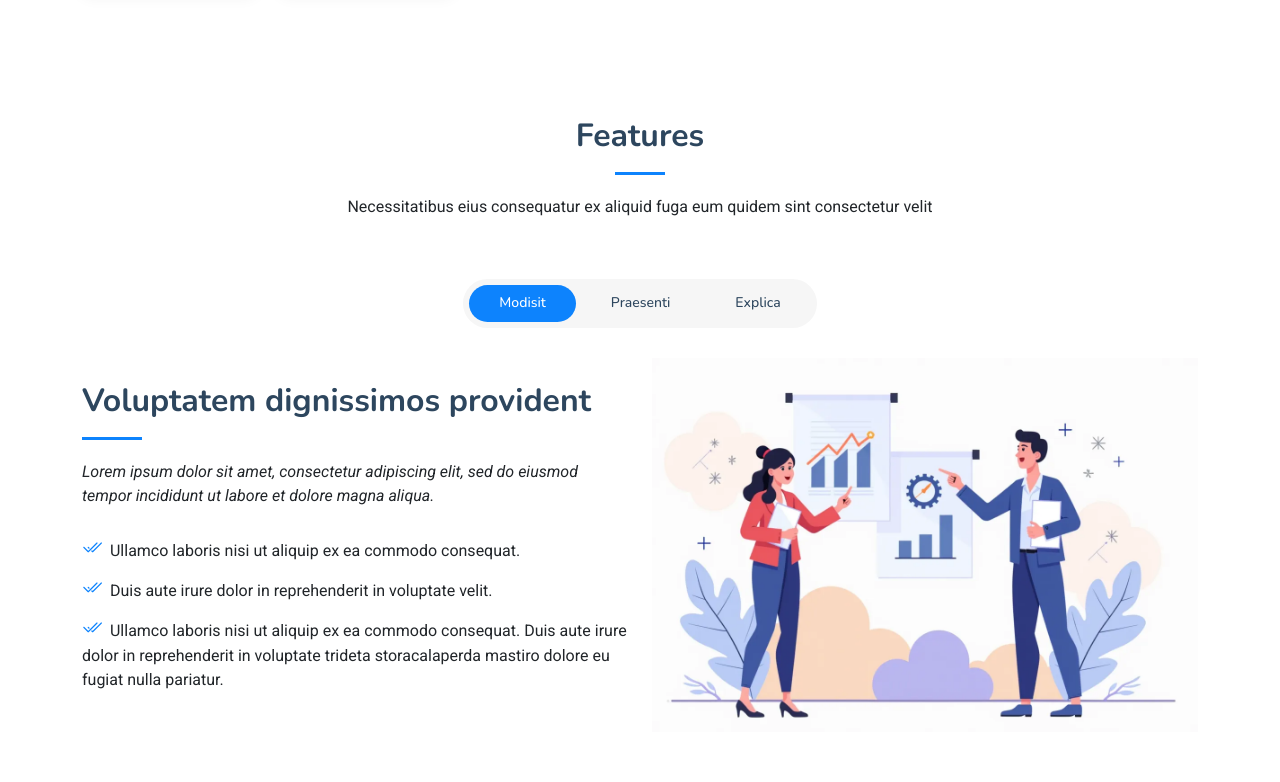
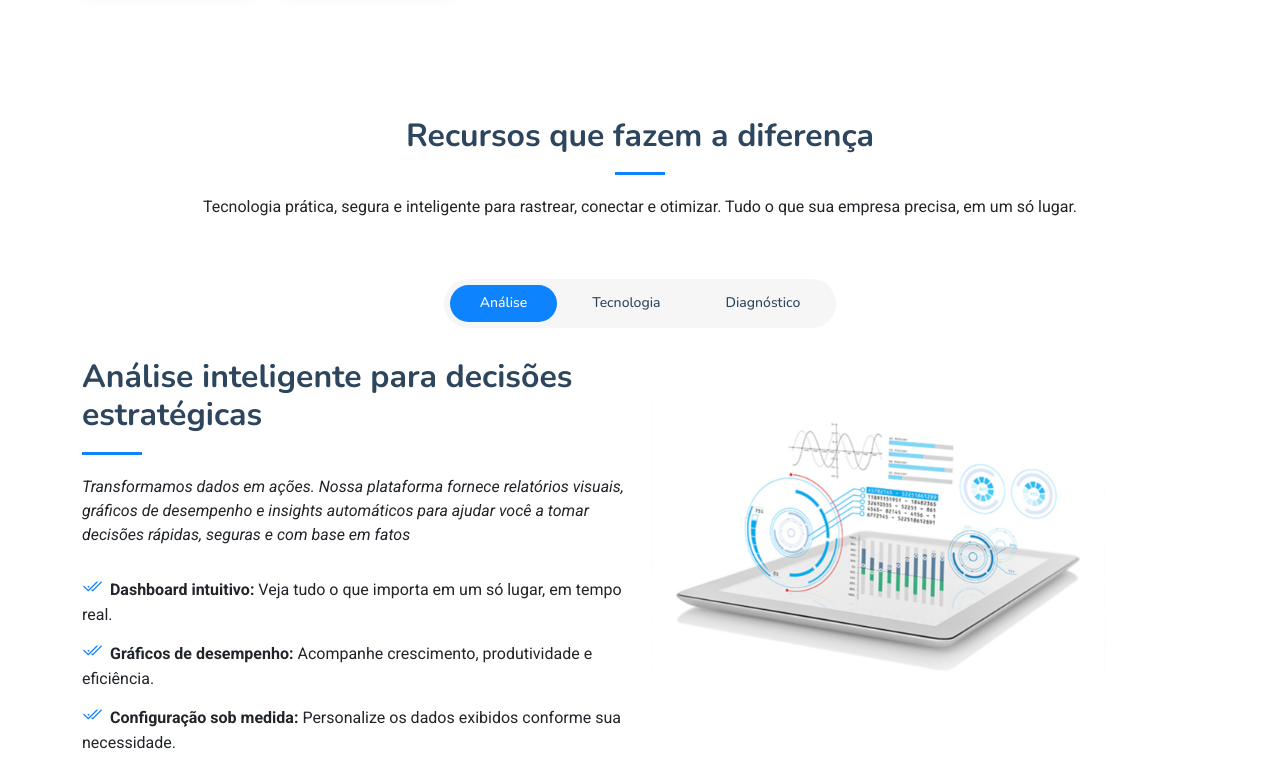
Before and after one commit to samuelsoaress/ajr_solucoes_integradas, a plain HTML site: page index.html in a window 1280 px wide. Shown: the part 1938-2720 px from the top of the page. Drawn offline with nearby package versions, Linux system fonts and the light colour scheme.

Commit message:
feat: layout

```diff
--- a/assets/css/main.css
+++ b/assets/css/main.css
@@ -1098,7 +1098,7 @@ section,
   position: absolute;
   bottom: 5%;
   right: 5%;
-  background-color: var(--accent-color);
+  background-color: #38a6d0;
   color: var(--contrast-color);
   padding: 1.5rem;
   border-radius: 0.5rem;
--- a/index.html
+++ b/index.html
@@ -188,7 +188,7 @@
         <div class="row gy-4 align-items-center justify-content-between">
 
           <div class="col-xl-5" data-aos="fade-up" data-aos-delay="200">
-            <span class="about-meta">MAIS SOBRE NÓS</span>
+            <span class="about-meta">SOBRE NÓS</span>
             <h2 class="about-title">Mais de 5 anos conectando tecnologia, segurança e performance.</h2>
             <p class="about-description">Na AJR Soluções Integradas, oferecemos soluções inteligentes em rastreamento veicular,
               telefonia VoIP e integração de dados automotivos. Com 5 anos de experiência no mercado, já ajudamos empresas e motoristas
@@ -242,8 +242,8 @@
           <div class="col-xl-6" data-aos="fade-up" data-aos-delay="300">
             <div class="image-wrapper">
               <div class="images position-relative" data-aos="zoom-out" data-aos-delay="400">
-                <img src="assets/img/teste1.png" alt="Business Meeting" class="img-fluid main-image rounded-4">
-                <img src="assets/img/teste2.webp" alt="Team Discussion" class="img-fluid small-image rounded-4">
+                <img src="assets/img/teste2.webp" alt="Team Discussion" class="img-fluid main-image rounded-4">
+                <img src="assets/img/teste1.png" alt="Business Meeting" class="img-fluid small-image rounded-4">
               </div>
               <div class="experience-badge floating">
                 <h3>5+<span>Anos</span></h3>
@@ -262,8 +262,11 @@
 
       <!-- Section Title -->
       <div class="container section-title" data-aos="fade-up">
-        <h2>Features</h2>
-        <p>Necessitatibus eius consequatur ex aliquid fuga eum quidem sint consectetur velit</p>
+        <h2>Recursos que fazem a diferença
+
+        </h2>
+        <p>Tecnologia prática, segura e inteligente para rastrear,
+          conectar e otimizar. Tudo o que sua empresa precisa, em um só lugar.</p>
       </div><!-- End Section Title -->
 
       <div class="container">
@@ -274,19 +277,19 @@
 
             <li class="nav-item">
               <a class="nav-link active show" data-bs-toggle="tab" data-bs-target="#features-tab-1">
-                <h4>Modisit</h4>
+                <h4>Análise</h4>
               </a>
             </li><!-- End tab nav item -->
 
             <li class="nav-item">
               <a class="nav-link" data-bs-toggle="tab" data-bs-target="#features-tab-2">
-                <h4>Praesenti</h4>
+                <h4>Tecnologia</h4>
               </a><!-- End tab nav item -->
 
             </li>
             <li class="nav-item">
               <a class="nav-link" data-bs-toggle="tab" data-bs-target="#features-tab-3">
-                <h4>Explica</h4>
+                <h4>Diagnóstico</h4>
               </a>
             </li><!-- End tab nav item -->
 
@@ -299,19 +302,20 @@
           <div class="tab-pane fade active show" id="features-tab-1">
             <div class="row">
               <div class="col-lg-6 order-2 order-lg-1 mt-3 mt-lg-0 d-flex flex-column justify-content-center">
-                <h3>Voluptatem dignissimos provident</h3>
+                <h3>Análise inteligente para decisões estratégicas</h3>
                 <p class="fst-italic">
-                  Lorem ipsum dolor sit amet, consectetur adipiscing elit, sed do eiusmod tempor incididunt ut labore et dolore
-                  magna aliqua.
+                  Transformamos dados em ações. Nossa plataforma fornece relatórios visuais,
+                   gráficos de desempenho e insights automáticos para ajudar você a tomar decisões rápidas,
+                    seguras e com base em fatos
                 </p>
                 <ul>
-                  <li><i class="bi bi-check2-all"></i> <span>Ullamco laboris nisi ut aliquip ex ea commodo consequat.</span></li>
-                  <li><i class="bi bi-check2-all"></i> <span>Duis aute irure dolor in reprehenderit in voluptate velit.</span></li>
-                  <li><i class="bi bi-check2-all"></i> <span>Ullamco laboris nisi ut aliquip ex ea commodo consequat. Duis aute irure dolor in reprehenderit in voluptate trideta storacalaperda mastiro dolore eu fugiat nulla pariatur.</span></li>
+                  <li><i class="bi bi-check2-all"></i> <span><strong>Dashboard intuitivo:</strong> Veja tudo o que importa em um só lugar, em tempo real.</span></li>
+                  <li><i class="bi bi-check2-all"></i> <span><strong>Gráficos de desempenho:</strong> Acompanhe crescimento, produtividade e eficiência.</span></li>
+                  <li><i class="bi bi-check2-all"></i> <span><strong>Configuração sob medida:</strong> Personalize os dados exibidos conforme sua necessidade.</span></li>
                 </ul>
               </div>
               <div class="col-lg-6 order-1 order-lg-2 text-center">
-                <img src="assets/img/features-illustration-1.webp" alt="" class="img-fluid">
+                <img src="assets/img/img1.png" alt="" class="img-fluid">
               </div>
             </div>
           </div><!-- End tab content item -->
@@ -319,20 +323,19 @@
           <div class="tab-pane fade" id="features-tab-2">
             <div class="row">
               <div class="col-lg-6 order-2 order-lg-1 mt-3 mt-lg-0 d-flex flex-column justify-content-center">
-                <h3>Neque exercitationem debitis</h3>
+                <h3>Tecnologia sob medida para sua operação</h3>
                 <p class="fst-italic">
-                  Lorem ipsum dolor sit amet, consectetur adipiscing elit, sed do eiusmod tempor incididunt ut labore et dolore
-                  magna aliqua.
+                  Automatize processos, reduza erros e aumente a produtividade com soluções criadas para o seu negócio.
                 </p>
                 <ul>
-                  <li><i class="bi bi-check2-all"></i> <span>Ullamco laboris nisi ut aliquip ex ea commodo consequat.</span></li>
-                  <li><i class="bi bi-check2-all"></i> <span>Duis aute irure dolor in reprehenderit in voluptate velit.</span></li>
-                  <li><i class="bi bi-check2-all"></i> <span>Provident mollitia neque rerum asperiores dolores quos qui a. Ipsum neque dolor voluptate nisi sed.</span></li>
-                  <li><i class="bi bi-check2-all"></i> <span>Ullamco laboris nisi ut aliquip ex ea commodo consequat. Duis aute irure dolor in reprehenderit in voluptate trideta storacalaperda mastiro dolore eu fugiat nulla pariatur.</span></li>
+                  <li><i class="bi bi-check2-all"></i> <span>Integração total com seu sistema atual.<br>Funciona com o que você já usa, sem complicações.</span></li>
+                  <li><i class="bi bi-check2-all"></i> <span> Automação de tarefas repetitivas.<br> Ganhe tempo automatizando processos operacionais e administrativos.</span></li>
+                  <li><i class="bi bi-check2-all"></i> <span> Alertas inteligentes e relatórios em tempo real.<br> Fique no controle com informações atualizadas minuto a minuto.</span></li>
+                  <li><i class="bi bi-check2-all"></i> <span> Escalabilidade para acompanhar seu crescimento.<br> Do pequeno ao grande porte, nossa tecnologia evolui com sua empresa.</span></li>
                 </ul>
               </div>
               <div class="col-lg-6 order-1 order-lg-2 text-center">
-                <img src="assets/img/features-illustration-2.webp" alt="" class="img-fluid">
+                <img src="assets/img/img2.jpeg" alt="" class="img-fluid">
               </div>
             </div>
           </div><!-- End tab content item -->
@@ -340,15 +343,14 @@
           <div class="tab-pane fade" id="features-tab-3">
             <div class="row">
               <div class="col-lg-6 order-2 order-lg-1 mt-3 mt-lg-0 d-flex flex-column justify-content-center">
-                <h3>Voluptatibus commodi accusamu</h3>
+                <h3>Entenda como fazemos a diferença</h3>
                 <ul>
-                  <li><i class="bi bi-check2-all"></i> <span>Ullamco laboris nisi ut aliquip ex ea commodo consequat.</span></li>
-                  <li><i class="bi bi-check2-all"></i> <span>Duis aute irure dolor in reprehenderit in voluptate velit.</span></li>
-                  <li><i class="bi bi-check2-all"></i> <span>Provident mollitia neque rerum asperiores dolores quos qui a. Ipsum neque dolor voluptate nisi sed.</span></li>
+                  <li><i class="bi bi-check2-all"></i> <span> Diagnóstico completo do seu processo atual. <br>Analisamos gargalos, ineficiências e oportunidades de melhoria com precisão.</span></li>
+                  <li><i class="bi bi-check2-all"></i> <span>Nada de soluções genéricas.<br> Criamos um caminho claro para evolução contínua.</span></li>
+                  <li><i class="bi bi-check2-all"></i> <span>Execução ágil e com baixo impacto na rotina <br> Implementamos melhorias sem atrapalhar seu dia a dia.</span></li>
                 </ul>
                 <p class="fst-italic">
-                  Lorem ipsum dolor sit amet, consectetur adipiscing elit, sed do eiusmod tempor incididunt ut labore et dolore
-                  magna aliqua.
+                  Transformamos desafios operacionais em soluções práticas - com tecnologia, estratégia e acompanhamento próximo.
                 </p>
               </div>
               <div class="col-lg-6 order-1 order-lg-2 text-center">
```
Also changed, not shown: assets/img/img1.png (added), assets/img/img2.jpeg (added).
